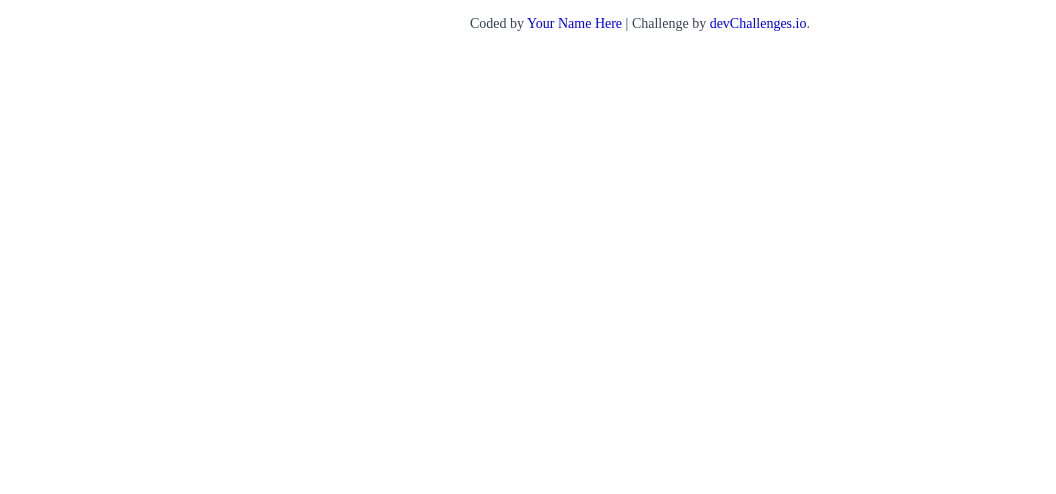
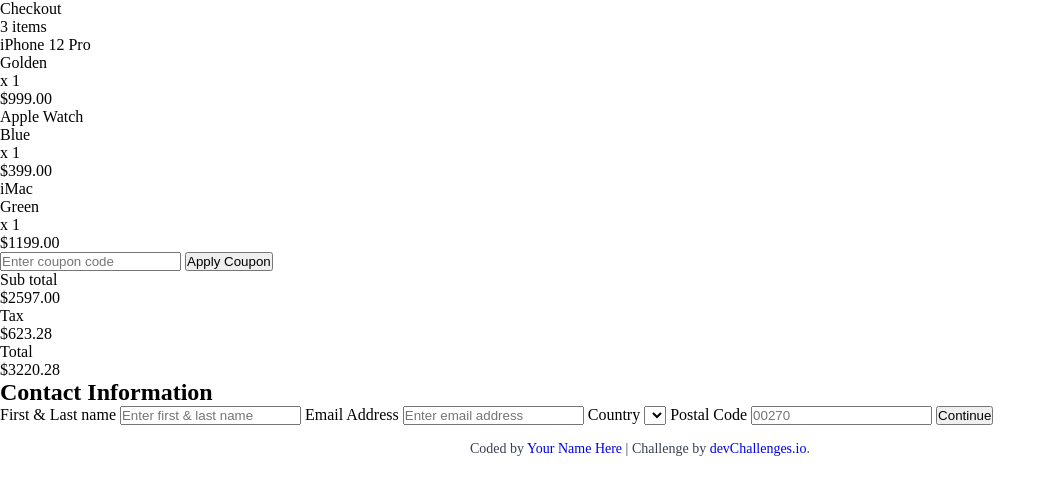
Before and after one commit to Radu-A/device-shop-checkout, a plain HTML site: page index.html in a window 1280 px wide. Shown: the whole page, without its empty margins (0-1056 px from the left). Drawn offline with Linux system fonts and the light colour scheme.

Commit message:
created/HTML structure

```diff
--- a/index.html
+++ b/index.html
@@ -11,100 +11,122 @@
       sizes="96x96"
     />
 
+    <link rel="stylesheet" href="./style/style.css" class="style">
+
     <title>Device Shop Checkout | devChallenges.io</title>
 
-    <!--You are welcome to delete these styles or modify them in your own stylesheet -->
-    <style>
-      * {
-        margin: 0;
-        padding: 0;
-        box-sizing: border-box;
-      }
-
-      body {
-        height: 100vh;
-      }
-
-      .author-info {
-        font-size: 14px;
-        text-align: center;
-        margin-top: 16px;
-        color: rgb(55, 65, 81);
-      }
-
-      .author-info a {
-        text-decoration: none;
-      }
-    </style>
   </head>
   <body>
-    <!--
-    Checkout
 
+    <header>
+      <nav>
+        <p>Checkout</p>
+        <p>
           3 items
+        </p>
+      </nav>
+    </header>
 
-    iPhone 12 Pro
+    <main>
+      <section class="summary">
+        <article class="list">
+          <div class="item">
+            <div class="photo">
 
-    Golden
+            </div>
+            <div class="description">
+              <div class="description-header">
+                <p>iPhone 12 Pro</p>
+                <p>Golden</p>
+              </div>
+              <div class="description-footer">
+                <p>x 1</p>
+              </div>
+            </div>
+            <div class="price">
+              <p>$999.00</p>
+            </div>
+          </div>
+          <div class="item">
+            <div class="photo">
 
-    $999.00
+            </div>
+            <div class="description">
+              <div class="description-header">
+                <p>Apple Watch</p>
+                <p>Blue</p>
+              </div>
+              <div class="description-footer">
+                <p>x 1</p>
+              </div>
+            </div>
+            <div class="price">
+              <p>$399.00</p>
+            </div>
+          </div>
+          <div class="item">
+            <div class="photo">
 
-    x 1
+            </div>
+            <div class="description">
+              <div class="description-header">
+                <p>iMac</p>
+                <p>Green</p>
+              </div>
+              <div class="description-footer">
+                <p>x 1</p>
+              </div>
+            </div>
+            <div class="price">
+              $1199.00
+            </div>
+          </div>
+        </article>
+      </section>
+      <section class="total-section">
+        <form action="" class="total-form">
+          <input type="text" name="Enter coupon code" id="" placeholder="Enter coupon code">
+          <button>Apply Coupon</button>
+        </form>
+        <article class="summation">
+          <div class="sub">
+            <p>Sub total</p>
+            <p>$2597.00</p>
+          </div>
+          <div class="tax">
+            <p>Tax</p>
+            <p>$623.28</p>
+          </div>
+          <div class="total-div">
+            <p>Total</p>
+            <p>$3220.28</p>
+          </div>
+        </article>
+      </section>
+      <section class="contact-section">
+        <h1 class="contact-header">Contact Information</h1>
+        <form action="" class="contact-form">
+          <label for="name">First & Last name</label>
+          <input type="text" name="name" placeholder="Enter first & last name">
+          <label for="email">Email Address</label>
+          <input type="text" name="email" placeholder="Enter email address">
+          <label for="country">Country</label>
+          <select name="" id="country">Finland</select>
+          <label for="">Postal Code</label>
+          <input type="text" name="" placeholder="00270">
+          <button class="contact-button">Continue</button>
+        </form>
+      </section>
+    </main>
 
-    Apple Watch
-
-    Blue
-
-    $399.00
-
-    iMac
-
-    Green
-
-    $1199.00
-
-    Enter coupon code
-
-    Apply Coupon
-
-    Sub total
-
-    $2597.00
-
-    Tax
-
-    $623.28
-
-    Total
-
-    $3220.28
-
-    Contact Information
-
-    First & Last name
-
-    Enter first & last name
-
-    Email Address
-
-    Enter email address
-
-    Country
-
-    Finland
-
-    Postal Code
-
-    00270
-
-    Continue
-     -->
-
+    <footer>
       <div class="author-info">
         Coded by <a href="#">Your Name Here</a> | Challenge by
         <a href="https://www.devchallenges.io?ref=challenge" target="_blank"
           >devChallenges.io</a
         >.
       </div>
+    </footer>
+
   </body>
 </html>
--- /dev/null
+++ b/style/style.css
@@ -0,0 +1,20 @@
+* {
+	margin: 0;
+	padding: 0;
+	box-sizing: border-box;
+}
+
+body {
+	height: 100vh;
+}
+
+.author-info {
+	font-size: 14px;
+	text-align: center;
+	margin-top: 16px;
+	color: rgb(55, 65, 81);
+}
+
+.author-info a {
+	text-decoration: none;
+}
```
Lines whose indentation alone changed are shown as unchanged.
